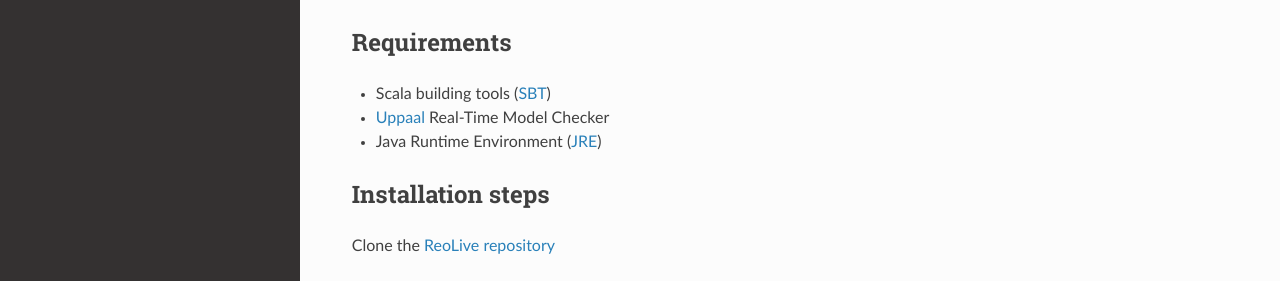
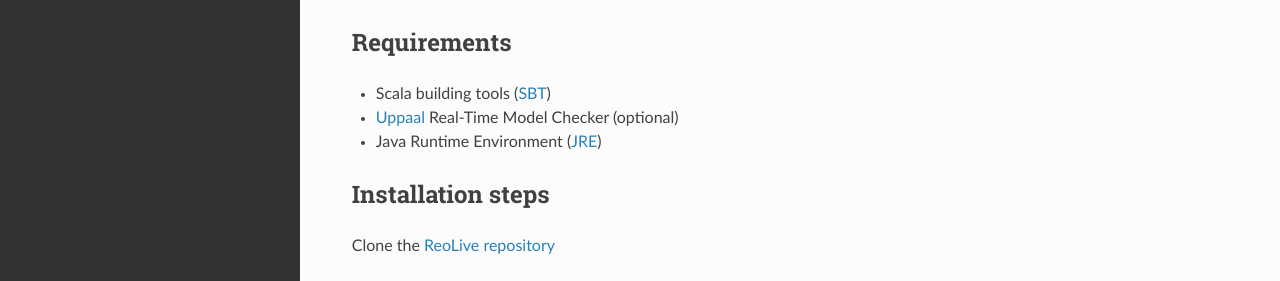
Before and after one commit to arcalab/hubAutomata, a Sphinx documentation site: the page built from docs/source/install.rst, in a window 1280 px wide and 900 px high. Shown: the part 327-608 px from the top of the window. Built offline with Sphinx 7.4.7 and the Read the Docs theme 2.0.0, drawn with Linux system fonts in a browser that asks for light colours.

Commit message:
docs: optional uppaal

```diff
--- a/docs/source/install.rst
+++ b/docs/source/install.rst
@@ -14,7 +14,7 @@ Requirements
 ============
 
 * Scala building tools (`SBT <https://www.scala-sbt.org>`_)
-* `Uppaal <uppaal.org>`_ Real-Time Model Checker
+* `Uppaal <uppaal.org>`_ Real-Time Model Checker (optional)
 * Java Runtime Environment (`JRE <https://www.java.com/en/download/>`_)
 
 
```
